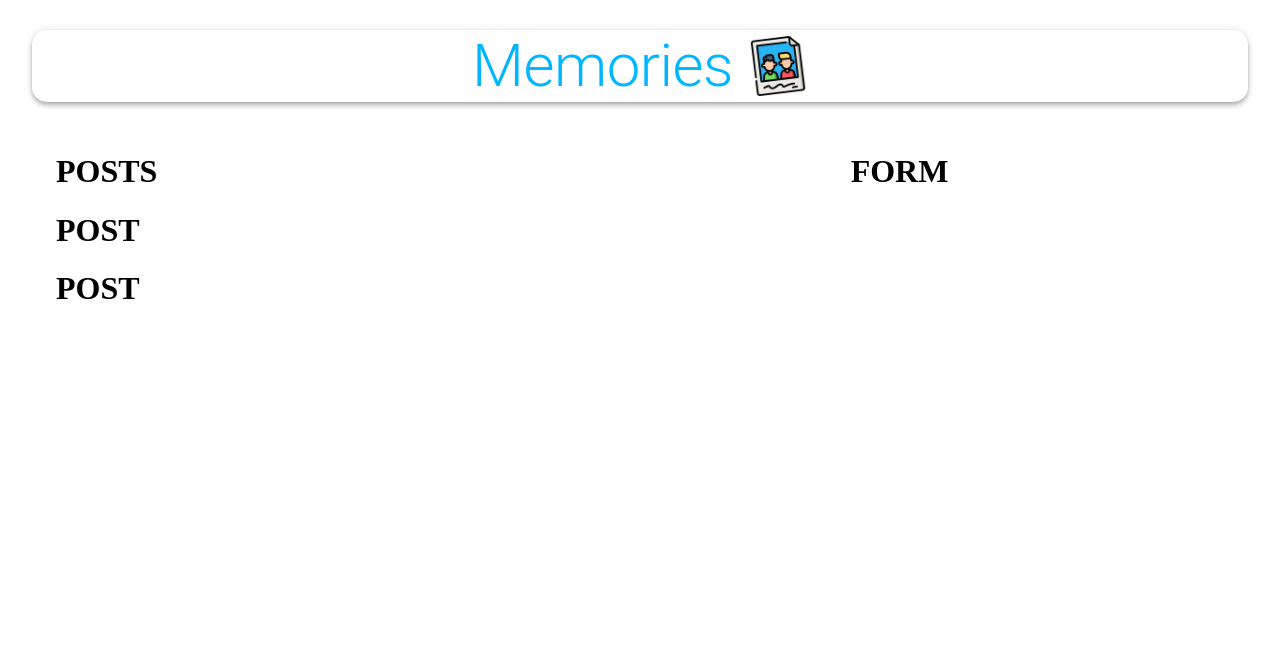
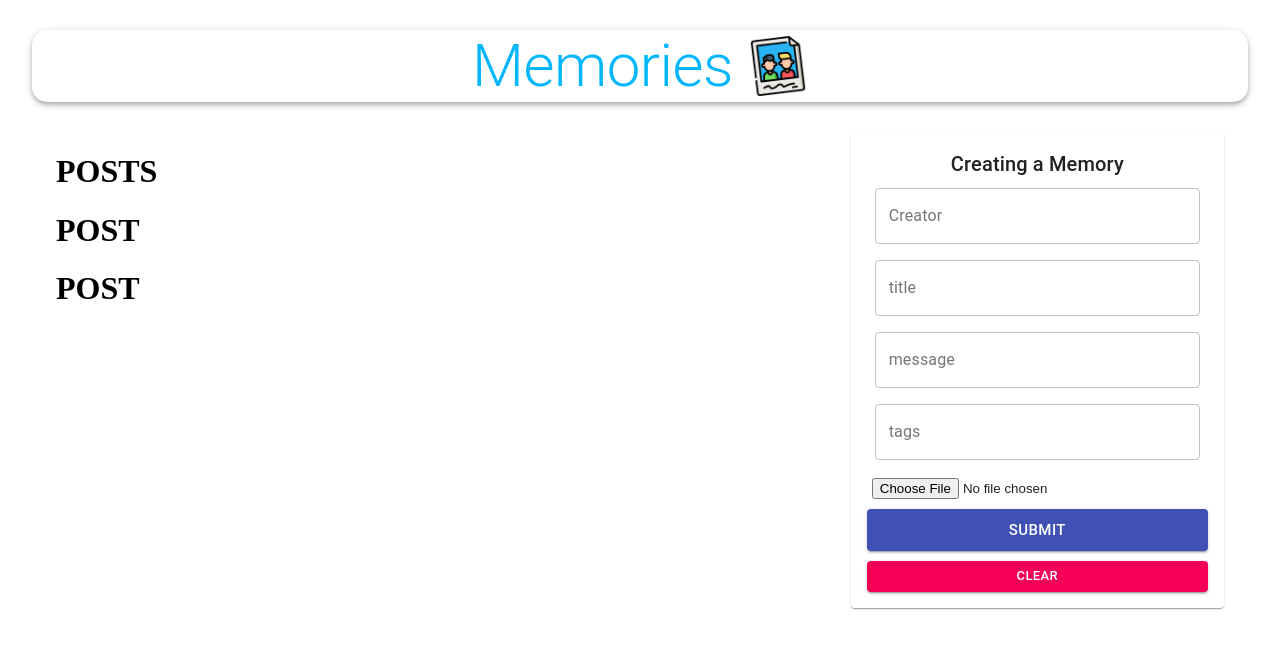
Before and after one commit to mateusgomes01/general-mern-template, a React (Create React App) app in the folder client/: page / in a window 1280 px wide. Shown: the top 648 px of the page. Built offline with nearby package versions, Linux system fonts and the light colour scheme; no server answers.

Commit message:
adds logic to form component

```diff
--- a/client/src/components/Form/Form.js
+++ b/client/src/components/Form/Form.js
@@ -1,13 +1,35 @@
-import React from 'react';
+import React, { useState } from 'react';
+import { TextField, Button, Typography, Paper } from '@material-ui/core';
+import FileBase from 'react-file-base64';
 import useStyles from "./styles";
 
 const Form = () => {
+    const [postData, setPostData] = useState({creator: '', title: '', message: '', tags: '', selectedFile: ''});
     const classes = useStyles();
 
+    const handleSubmit = () => {
+
+    }
+
+    const clear = () => {
+
+    }
+
     return (
-        <>
-        <h1>FORM</h1>
-        </>
+        <Paper className={classes.paper}>
+            <form autoComplete="off" noValidate className={`${classes.root} ${classes.form}`} onSubmit={handleSubmit}>
+                <Typography variant="h6">Creating a Memory</Typography>
+                <TextField name="creator" variant="outlined" label="Creator" fullWidth value={postData.creator} onChange={(e) => setPostData({ ... postData, creator: e.target.value })}/>
+                <TextField name="title" variant="outlined" label="title" fullWidth value={postData.title} onChange={(e) => setPostData({ ... postData, title: e.target.value })}/>
+                <TextField name="message" variant="outlined" label="message" fullWidth value={postData.message} onChange={(e) => setPostData({ ... postData, message: e.target.value })}/>
+                <TextField name="tags" variant="outlined" label="tags" fullWidth value={postData.tags} onChange={(e) => setPostData({ ... postData, tags: e.target.value })}/>
+                <div className={classes.fileInput}>
+                    <FileBase type="file" multiple={false} onDone={({base64}) => setPostData({ ... postData, selectedFile: base64})} />
+                </div>
+                <Button className={classes.buttonSubmit} variant="contained" color="primary" size="large" type="submit" fullWidth>Submit</Button>
+                <Button variant="contained" color="secondary" size="small" onClick={clear} fullWidth>Clear</Button>
+            </form>
+        </Paper>
     );
 };
 
```
